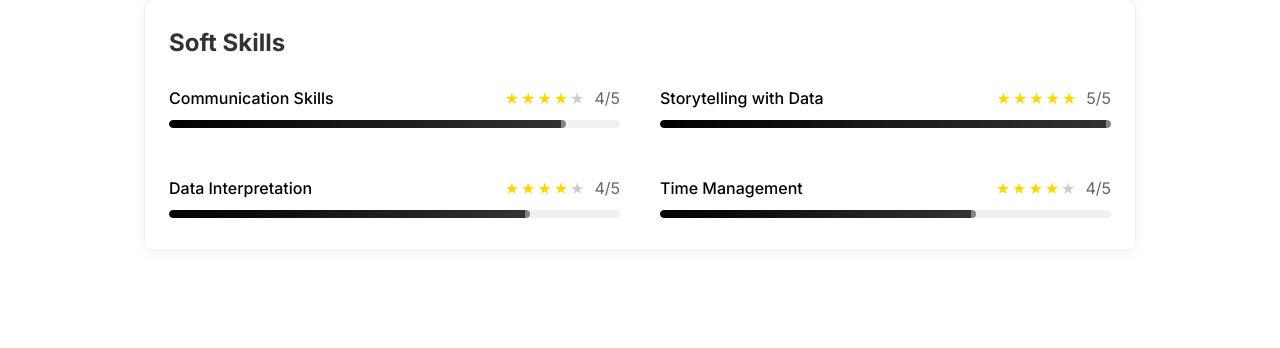
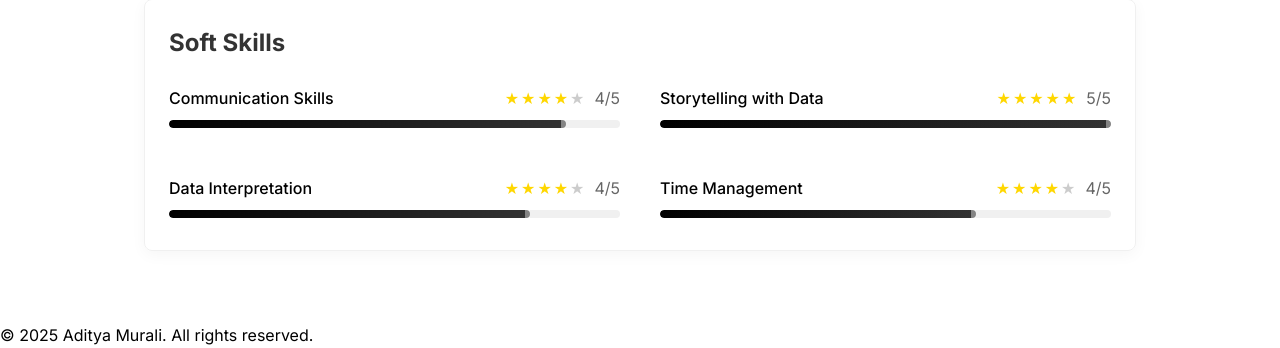
Before and after one commit to adityaaa-09/Portfolio-Project, a Flask app: page /skills in a window 1280 px wide. Shown: the part 1660-2008 px from the top of the page. Before the commit the page ends 1911 px from the top, so only its background shows below. Run offline with Flask 3, Linux system fonts and the light colour scheme.

Commit message:
Update skills.html

```diff
--- a/templates/skills.html
+++ b/templates/skills.html
@@ -355,6 +355,9 @@
             </div>
         </div>
     </div>
+    <footer class="footer">
+        <p>&copy; 2025 Aditya Murali. All rights reserved.</p>
+    </footer>
 
     <script src="{{ url_for('static', filename='js/main.js') }}"></script>
 </body>
```
